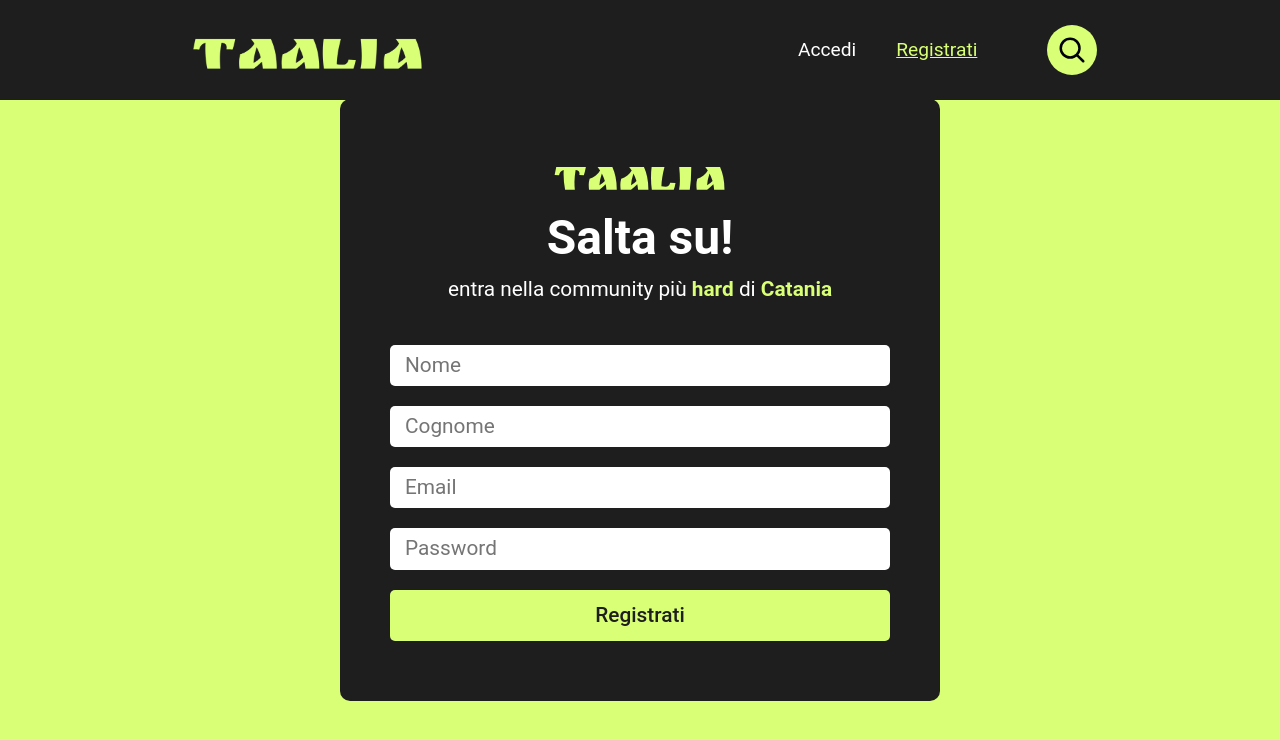
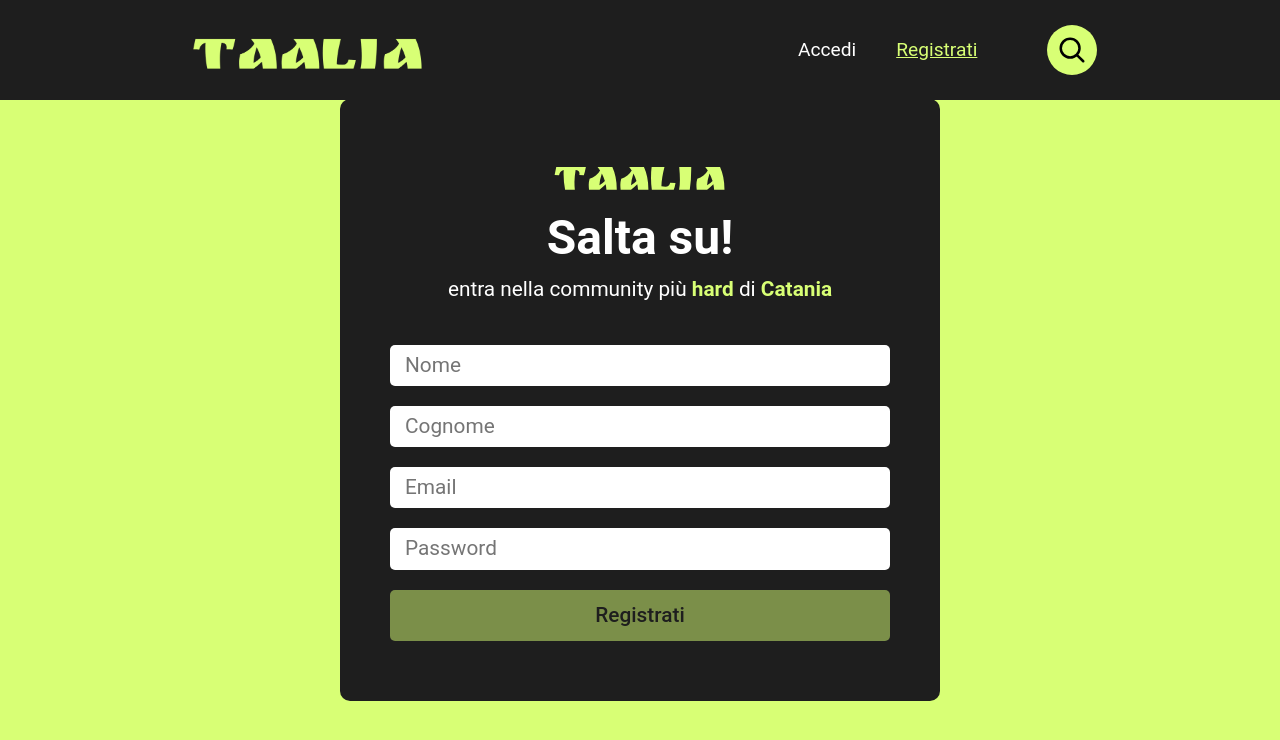
Before and after one commit to AlessioValastro/Taalia-Frontend, an Angular app: page /registrati in a window 1280 px wide. Shown: the top 740 px of the page. Built offline with nearby package versions, Linux system fonts and the light colour scheme.

Commit message:
validazione form lato client

```diff
--- a/src/app/components/signup/signup.component.css
+++ b/src/app/components/signup/signup.component.css
@@ -64,4 +64,7 @@ form input {
   border-radius: 5px;
 
   cursor: pointer;
+  &:disabled{
+    opacity: 0.5;
+  }
 }
--- a/src/app/components/signup/signup.component.html
+++ b/src/app/components/signup/signup.component.html
@@ -1,26 +1,56 @@
 <section class="container">
   <img src="logo/gob/svg/logo-no-background.svg" alt="logo" />
   <h2>Salta su!</h2>
-  <p>entra nella community più <strong>hard</strong> di <strong>Catania</strong></p>
-  <form (ngSubmit)="onSubmit()">
+  <p>
+    entra nella community più <strong>hard</strong> di <strong>Catania</strong>
+  </p>
+  <form [formGroup]="formData" (ngSubmit)="onSubmit()">
     <p>
       <label for="name"></label>
-      <input type="text" placeholder="Nome" />
+      <input
+        name="name"
+        type="text"
+        placeholder="Nome"
+        formControlName="name"
+      />
+      @if (formData.get('name')?.invalid && formData.get('name')?.touched) {
+        {{ getErrorMessage('name')}}
+      }
     </p>
     <p>
       <label for="surname"></label>
-      <input type="text" placeholder="Cognome" />
+      <input
+        name="surname"
+        type="text"
+        placeholder="Cognome"
+        formControlName="surname"
+      />
+      @if (formData.get('surname')?.invalid && formData.get('surname')?.touched) {
+        {{ getErrorMessage('surname')}}
+      }
     </p>
     <p>
       <label for="email"></label>
-      <input type="email" placeholder="Email" />
+      <input type="email" placeholder="Email" formControlName="email" />
+      @if (formData.get('email')?.invalid && formData.get('email')?.touched) {
+        {{ getErrorMessage('email')}}
+      }
     </p>
     <p>
       <label for="password"></label>
-      <input type="password" placeholder="Password">
+      <input
+        type="password"
+        placeholder="Password"
+        formControlName="password"
+      />
+      @if (formData.get('password')?.invalid && formData.get('password')?.touched) {
+        {{ getErrorMessage('password')}}
+      }
     </p>
     <p class="actions">
-      <button type="submit" id="submit-button">Registrati</button>
+      <button type="submit" id="submit-button" [disabled]="!formData.valid">
+        Registrati
+      </button>
     </p>
   </form>
 </section>
--- a/src/app/components/signup/signup.component.ts
+++ b/src/app/components/signup/signup.component.ts
@@ -1,13 +1,41 @@
 import { Component } from '@angular/core';
 import { FormsModule } from '@angular/forms';
+import { FormGroup, FormControl, Validators } from '@angular/forms';
+import { ReactiveFormsModule } from '@angular/forms';
 
 @Component({
   selector: 'app-signup',
   standalone: true,
-  imports: [FormsModule],
+  imports: [FormsModule, ReactiveFormsModule],
   templateUrl: './signup.component.html',
   styleUrl: './signup.component.css',
 })
 export class SignupComponent {
-  onSubmit() {}
+  formData = new FormGroup({
+    name: new FormControl('', Validators.required),
+    surname: new FormControl('', Validators.required),
+    email: new FormControl('', [Validators.required, Validators.email]),
+    password: new FormControl('', [
+      Validators.required,
+      Validators.minLength(8),
+    ]),
+  });
+
+  getErrorMessage(fieldName: string): string {
+    const control = this.formData.get(fieldName);
+    if (control?.hasError('required')) {
+      return 'Questo campo è obbligatorio';
+    }
+    if (control?.hasError('minlength')) {
+      return `Lunghezza minima: ${control.errors?.['minlength'].requiredLength} caratteri`;
+    }
+    if (control?.hasError('email')) {
+      return 'Formato email non valido';
+    }
+    return '';
+  }
+
+  onSubmit() {
+    console.log(this.formData.value);
+  }
 }
```
